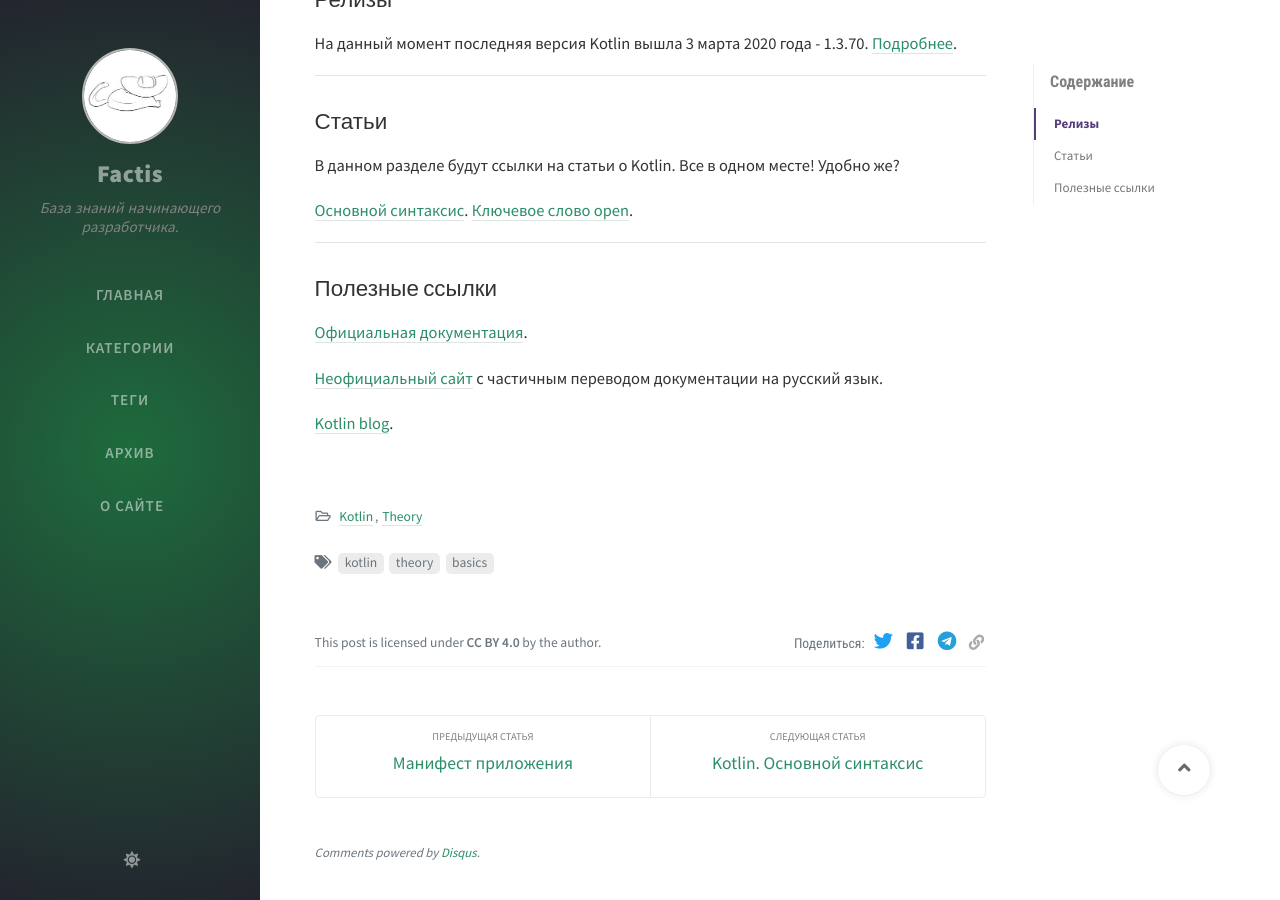
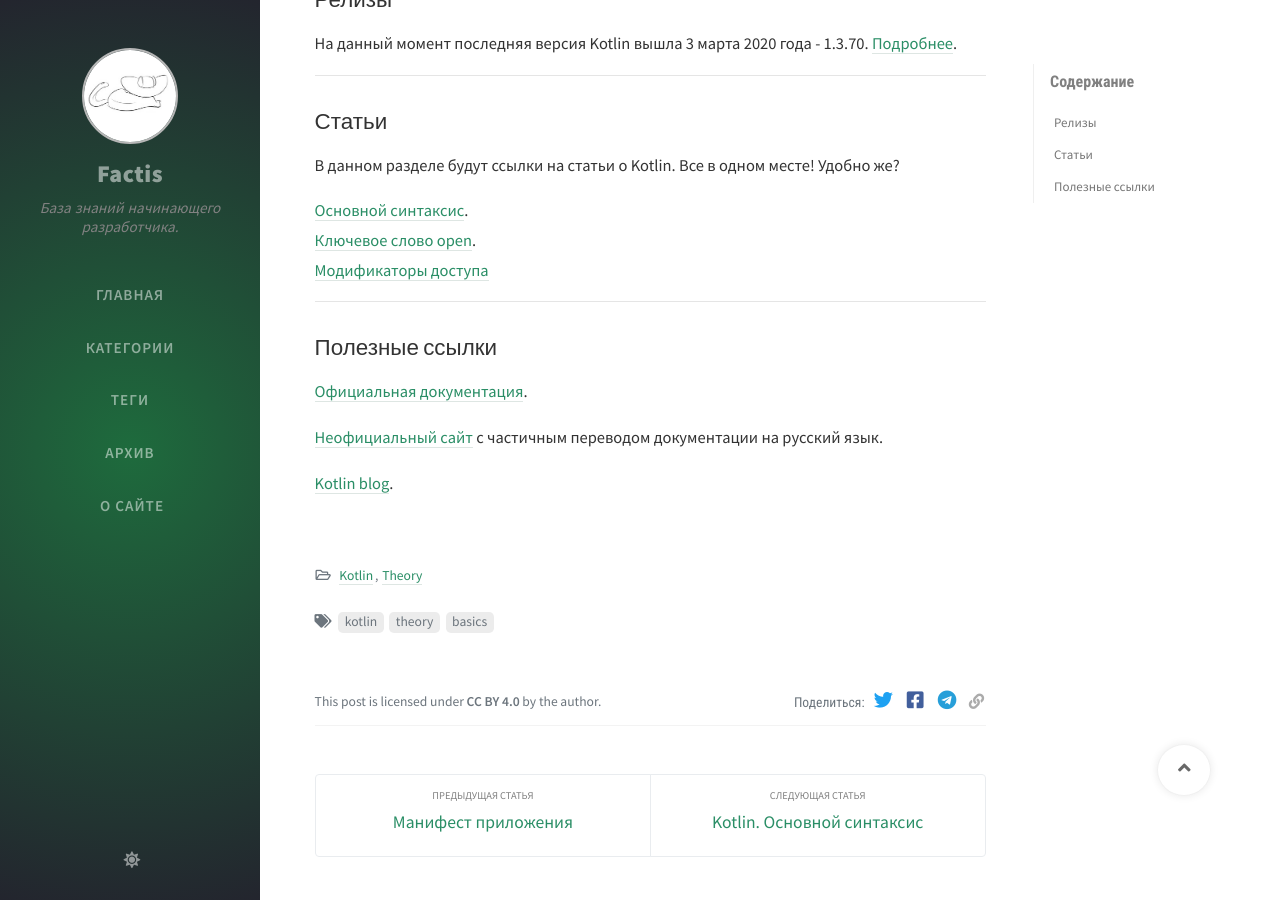
Before and after one commit to Bimlibik/bimlibik.github.io, a Jekyll site: the page built from _posts/2020-06-02-kotlin-overview.md, in a window 1280 px wide and 900 px high, scrolled down 889 px. Built offline with Jekyll 4.4.1, drawn with Linux system fonts in a browser that asks for light colours; nearby versions of some CDN libraries; comment, search, counter and statistics services are not loaded.

Commit message:
добавлена ссылка на пост про модификаторы доступа

```diff
--- a/_posts/2020-06-02-kotlin-overview.md
+++ b/_posts/2020-06-02-kotlin-overview.md
@@ -47,8 +47,9 @@ Studio, можно использовать при разработке на Kot
 
 В данном разделе будут ссылки на статьи о Kotlin. Все в одном месте! Удобно же?
 
-[Основной синтаксис](https://bimlibik.github.io/posts/kotlin-basic-syntax/).
-[Ключевое слово open](https://bimlibik.github.io/posts/kotlin-open-keyword/).
+[Основной синтаксис](https://bimlibik.github.io/posts/kotlin-basic-syntax/). <br>
+[Ключевое слово open](https://bimlibik.github.io/posts/kotlin-open-keyword/). <br>
+[Модификаторы доступа](https://bimlibik.github.io/posts/kotlin-visibility-modifiers/) <br>
 
 ***
 
```
